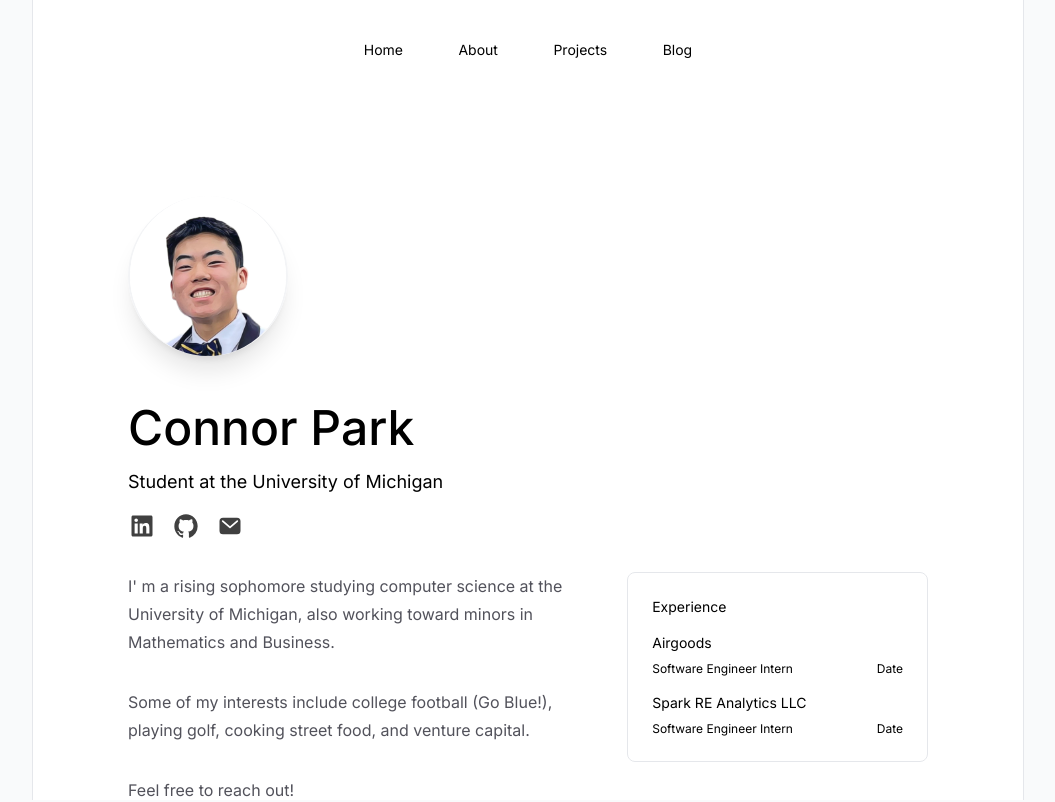
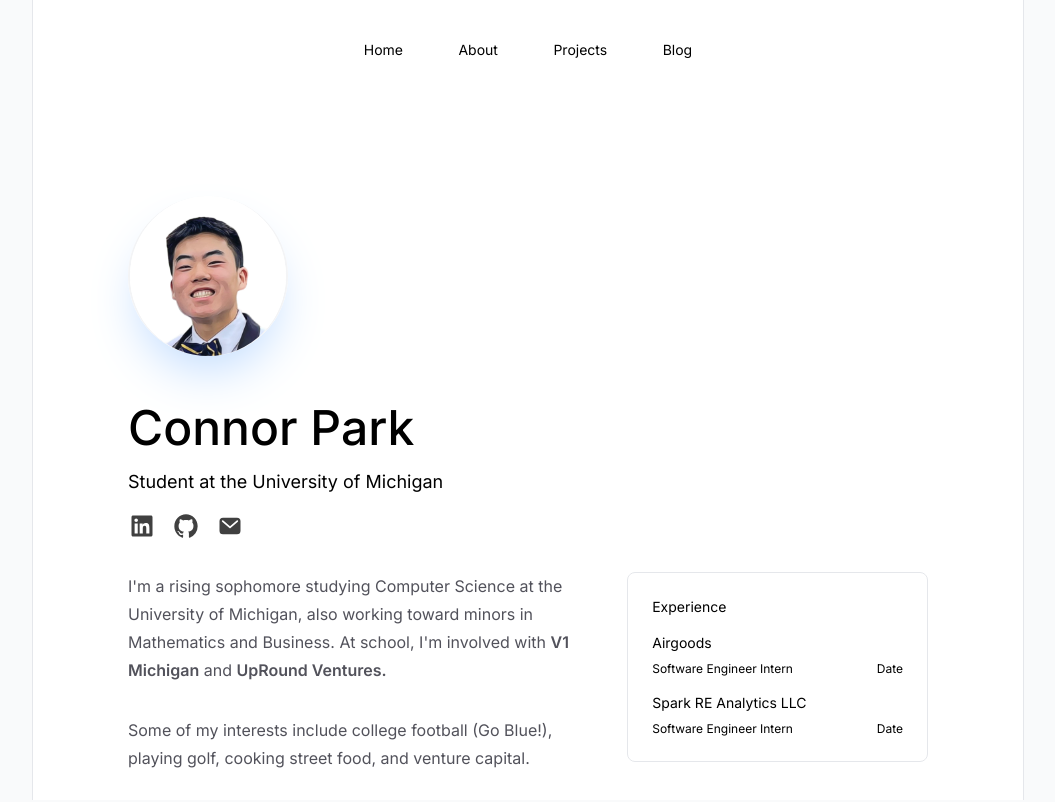
Before and after one commit to connorpark24/connorpark.dev, a Next.js app: page / in a window 1280 px wide. Shown: the top 802 px of the page, without its empty margins (112-1167 px from the left). Built offline with nearby package versions, Linux system fonts and the light colour scheme.

Commit message:
add icon shadow

```diff
--- a/src/app/page.tsx
+++ b/src/app/page.tsx
@@ -1,4 +1,5 @@
 import Image from "next/image";
+import Link from "next/link";
 import headshot from "@/assets/headshot.png";
 import Card from "@/components/Card";
 import ContactIcons from "@/components/ContactIcons";
@@ -9,7 +10,7 @@ export default function Home() {
       <Image
         src={headshot}
         alt="Headshot"
-        className="border-gray-100 border-x-2 rounded-full sm:w-40 sm:h-40 w-32 h-32 shadow-xl mb-12"
+        className="border-gray-100 border-x-2 rounded-full sm:w-40 sm:h-40 w-32 h-32 shadow-2xl mb-12 dark:shadow-blue-800 shadow-blue-200"
       />
 
       <div className="text-5xl font-medium mb-4 dark:text-white">
@@ -24,9 +25,16 @@ export default function Home() {
       <div className="flex xl:flex-row flex-col gap-12">
         <div className="text-base flex flex-col gap-y-8 xl:w-3/5 leading-7 text-zinc-600 dark:text-zinc-400">
           <p>
-            I&apos; m a rising sophomore studying computer science at the
+            I&apos;m a rising sophomore studying Computer Science at the
             University of Michigan, also working toward minors in Mathematics
-            and Business.
+            and Business. At school, I&apos;m involved with{" "}
+            <Link className="font-semibold" href="https://v1michigan.com/">
+              V1 Michigan
+            </Link>{" "}
+            and{" "}
+            <Link className="font-semibold" href="https://www.upround.vc/">
+              UpRound Ventures.
+            </Link>
           </p>
           <p>
             Some of my interests include college football (Go Blue!), playing
```
